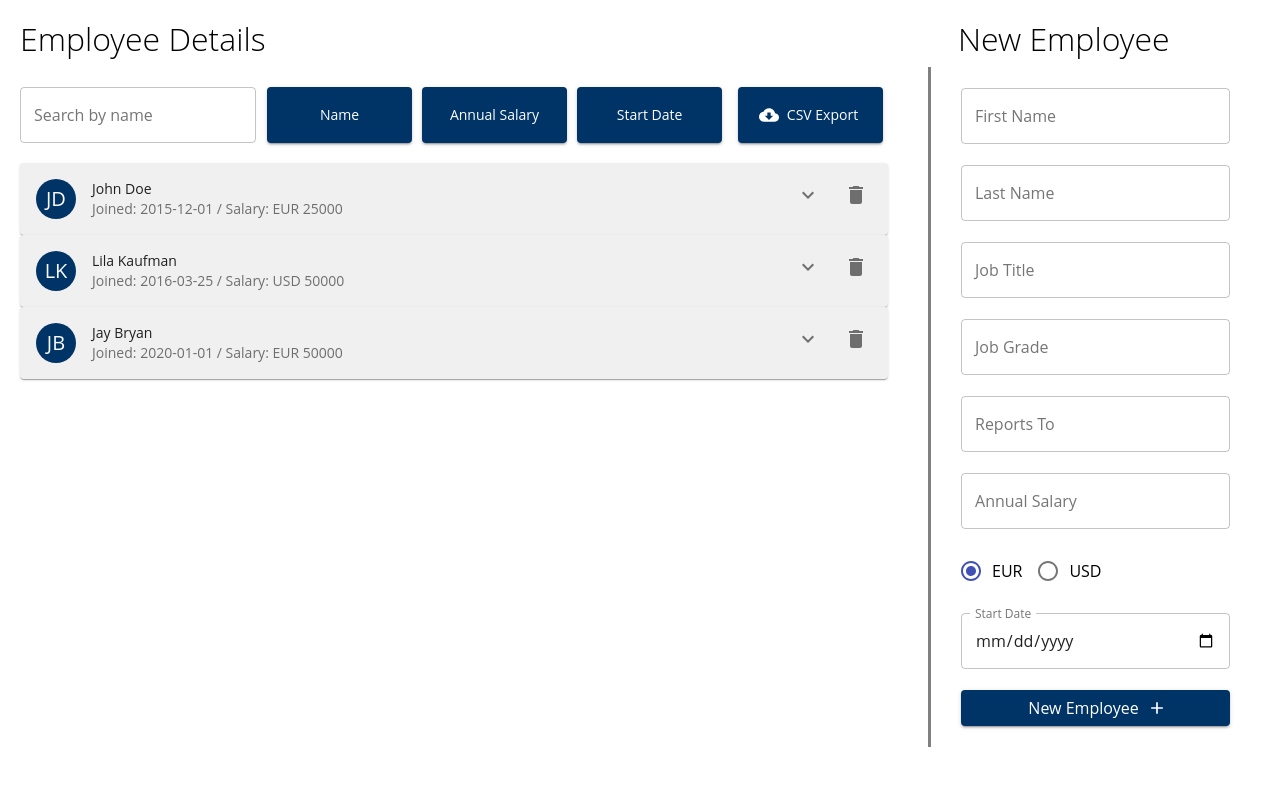
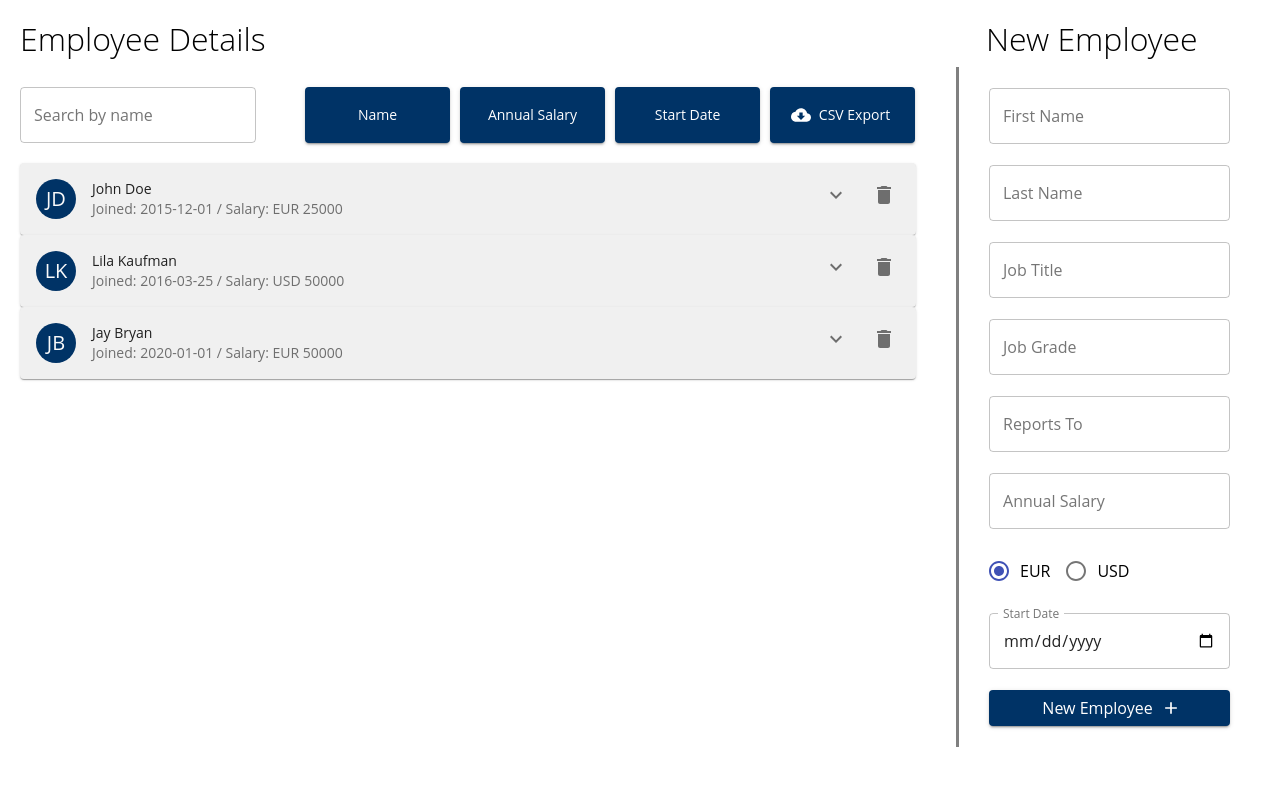
Before and after one commit to MattFarr/HR-System-Frontend, a React (Create React App) app in the folder hr-main-app/: page / in a window 1280 px wide. Shown: the top 786 px of the page. Built offline with nearby package versions, Linux system fonts and the light colour scheme.

Commit message:
* Small UI update

```diff
--- a/hr-main-app/src/components/employee/EmployeeDashboard.tsx
+++ b/hr-main-app/src/components/employee/EmployeeDashboard.tsx
@@ -72,7 +72,7 @@ const EmployeeDashboard = (): JSX.Element => {
           marginTop="30px"
           justifyContent="space-between"
         >
-          <Box display="flex">
+          <Box display="flex" minWidth="280px">
             <TextField
               label="Search by name"
               type="text"
```
